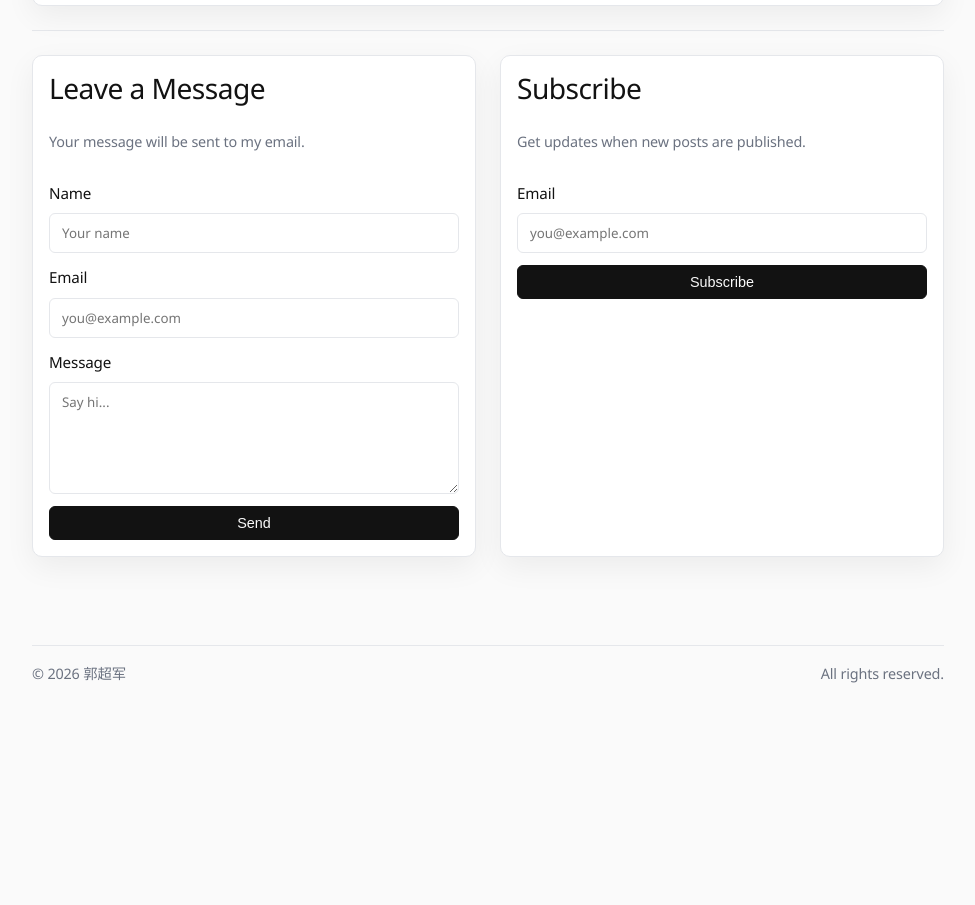
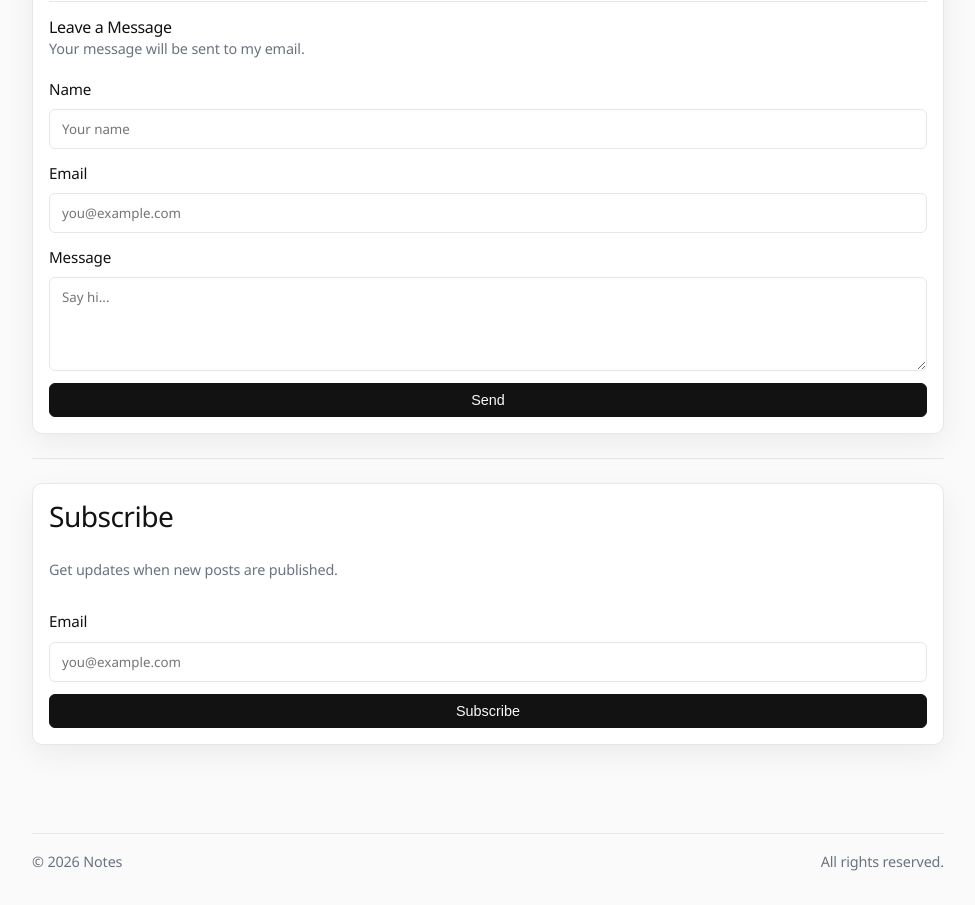
Before and after one commit to GCJ-jack/personal-website-frontend, a React (Vite) app: page /blog in a window 1280 px wide. Shown: the part 1440-2345 px from the top of the page, without its empty margins (152-1127 px from the left). Before the commit the page ends 2157 px from the top, so only its background shows below. Built offline with nearby package versions, Linux system fonts and the light colour scheme.

Commit message:
new version merge the comment section with the blog

```diff
--- a/src/data/site.ts
+++ b/src/data/site.ts
@@ -1,5 +1,5 @@
 export const site = {
-  title: "郭超军",
+  title: "Notes",
   description: "Software Engineer · Minimal interfaces",
   footer: "All rights reserved.",
 };
--- a/src/pages/Blog/BlogPage.tsx
+++ b/src/pages/Blog/BlogPage.tsx
@@ -1,7 +1,41 @@
+import { useState } from "react";
 import { Page } from "../../components/shared/Page";
 import diaryPhoto from "../../assets/自拍.jpeg";
 
 export function BlogPage() {
+  const [messageStatus, setMessageStatus] = useState<"idle" | "success" | "error">("idle");
+  const [subscribeStatus, setSubscribeStatus] = useState<"idle" | "success" | "error">("idle");
+
+  const handleSubmit = async (
+    event: React.FormEvent<HTMLFormElement>,
+    setStatus: React.Dispatch<React.SetStateAction<"idle" | "success" | "error">>
+  ) => {
+    event.preventDefault();
+    setStatus("idle");
+
+    const form = event.currentTarget;
+    const action = form.action;
+
+    try {
+      const response = await fetch(action, {
+        method: "POST",
+        body: new FormData(form),
+        headers: {
+          Accept: "application/json",
+        },
+      });
+
+      if (response.ok) {
+        setStatus("success");
+        form.reset();
+      } else {
+        setStatus("error");
+      }
+    } catch {
+      setStatus("error");
+    }
+  };
+
   return (
     <Page
       title="Blog"
@@ -28,20 +62,16 @@ export function BlogPage() {
               多学，多试着走出我的舒适区。
             </p>
             <p>今天的记录都到此为止。</p>
-          </div>
-        </div>
-      </section>
-
-      <section>
-        <div className="grid-2">
-          <div className="card stack">
-            <h2>Leave a Message</h2>
+            <div className="comment-box">
+              <h4>Leave a Message</h4>
               <p className="small">Your message will be sent to my email.</p>
               <form
                 className="form"
                 action="https://formspree.io/f/your-form-id"
                 method="POST"
+                onSubmit={(event) => handleSubmit(event, setMessageStatus)}
               >
+                <input type="hidden" name="postId" value="blog-01" />
                 <label className="form-field">
                   <span>Name</span>
                   <input name="name" type="text" placeholder="Your name" required />
@@ -52,12 +82,22 @@ export function BlogPage() {
                 </label>
                 <label className="form-field">
                   <span>Message</span>
-                <textarea name="message" rows={5} placeholder="Say hi..." required />
+                  <textarea name="message" rows={4} placeholder="Say hi..." required />
                 </label>
                 <button className="button" type="submit">Send</button>
+                {messageStatus === "success" ? (
+                  <div className="form-status success">Message sent. Thank you!</div>
+                ) : null}
+                {messageStatus === "error" ? (
+                  <div className="form-status error">Failed to send. Please try again.</div>
+                ) : null}
               </form>
             </div>
+          </div>
+        </div>
+      </section>
 
+      <section>
         <div className="card stack">
           <h2>Subscribe</h2>
           <p className="small">Get updates when new posts are published.</p>
@@ -65,14 +105,20 @@ export function BlogPage() {
             className="form"
             action="https://formspree.io/f/your-form-id"
             method="POST"
+            onSubmit={(event) => handleSubmit(event, setSubscribeStatus)}
           >
             <label className="form-field">
               <span>Email</span>
               <input name="email" type="email" placeholder="you@example.com" required />
             </label>
             <button className="button" type="submit">Subscribe</button>
+            {subscribeStatus === "success" ? (
+              <div className="form-status success">Subscribed successfully.</div>
+            ) : null}
+            {subscribeStatus === "error" ? (
+              <div className="form-status error">Subscription failed. Try again.</div>
+            ) : null}
           </form>
-          </div>
         </div>
       </section>
     </Page>
--- a/src/styles/globals.css
+++ b/src/styles/globals.css
@@ -206,6 +206,34 @@ section:last-of-type {
   border-color: var(--color-text);
 }
 
+.form-status {
+  font-size: 0.9rem;
+  padding: 6px 10px;
+  border-radius: var(--radius-sm);
+  border: 1px solid var(--color-border);
+}
+
+.form-status.success {
+  color: #166534;
+  border-color: #bbf7d0;
+  background: #f0fdf4;
+}
+
+.form-status.error {
+  color: #b91c1c;
+  border-color: #fecaca;
+  background: #fef2f2;
+}
+
+.comment-box {
+  border-top: 1px solid var(--color-border);
+  padding-top: var(--space-4);
+}
+
+.comment-box h4 {
+  margin: 0;
+}
+
 .modal {
   border: none;
   padding: 0;
```
Lines whose indentation alone changed are shown as unchanged.
